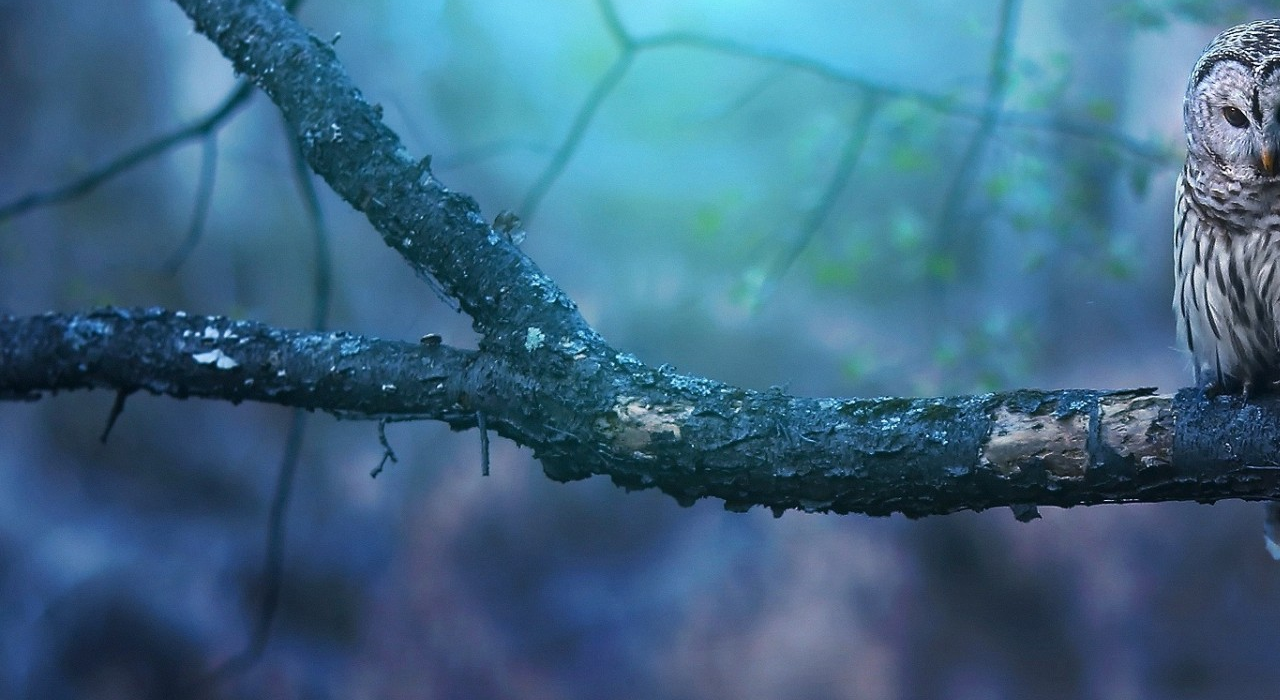
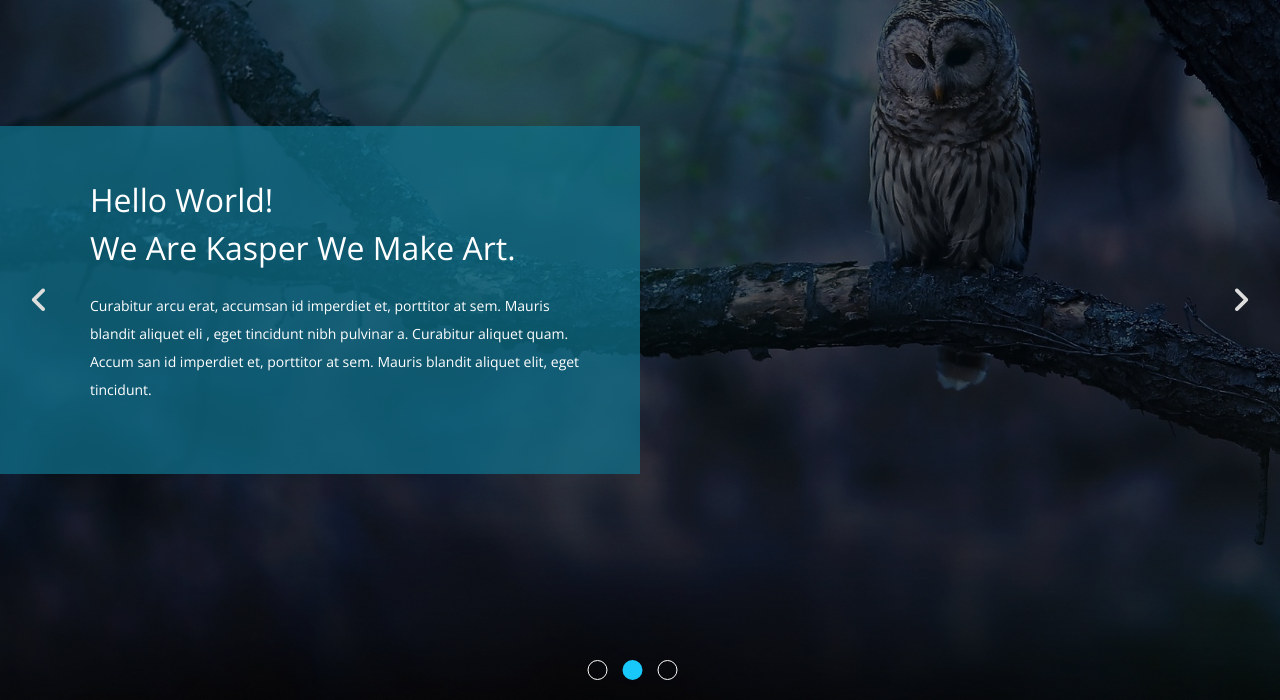
Before and after one commit to ma7moudma7joub/template2, a plain HTML site: page index.html in a window 1280 px wide. Shown: the part 100-800 px from the top of the page. Drawn offline with nearby package versions, Linux system fonts and the light colour scheme.

Commit message:
landing page finished

```diff
--- a/css/kasper.css
+++ b/css/kasper.css
@@ -66,7 +66,7 @@ a {
    background-color:#a2a2a2;
  }
   header .container img {
-    height:60px;
+    height:40px;
   }
   header .container nav {
     display: flex;
@@ -154,4 +154,86 @@ a {
   .landing {
     height: 100vh;
     background-image: url(../images/landing\ \(1\).jpg);
+    background-size:cover ;
+    position: relative;
   }
+
+  .landing .overlay {
+    position: absolute;
+    left: 0;
+    top: 0;
+    width: 100%;
+    height:100%;
+    background-color:rgb(0 0 0 / 60%);
+  }
+  .landing .text {
+    width:50%;
+    position: absolute;
+    left: 0;
+    top: 50%;
+    color: white;
+    padding: 50px;
+    display: flex;
+    justify-content: flex-end;
+    transform: translateY(-50%);
+    background-color: var(--transparent-color);
+  }
+  .landing .text .content  {
+    max-width: 500px;
+  }
+  .landing .text .content h2 {
+    font-size: 32px;
+    line-height: 1.5;
+    margin-bottom: 20px;
+    font-weight: normal;
+  }
+  .landing .text .content p {
+    font-size: 14px;
+    line-height:2;
+    padding-bottom: 20px;
+  }
+  @media (max-width:768px) {
+    .landing .text {
+      width: 100%;
+    }
+  }
+  .landing .change-background {
+    font-size: 30px;
+    color: #ddd;
+    position: absolute;
+    top: 50%;
+    transform: translateY(-50%);
+  }
+  @media (max-width:768px) {
+    .landing .change-background {
+      display: none;
+    }
+  }
+  .landing .change-background:hover {
+    color: var(--main-color);
+  }
+  .landing .arrow-left {
+    left: 30px;
+  }
+  .landing .arrow-right {
+    right:30px;
+  }
+  .landing .bullets{
+    display: flex;
+    position:absolute;
+    left:50%;
+    transform: translateX(-50%);
+    bottom:20px;
+  }
+  .landing .bullets li {
+    width: 20px;
+    margin-right: 15px;
+    height: 20px;
+    border-radius: 50%;
+    border: 1px solid white;
+    list-style: none;
+  }
+  .landing .bullets li.active {
+    background-color: var(--main-color);
+    border: none;
+  }
--- a/index.html
+++ b/index.html
@@ -15,7 +15,7 @@
 <body>
     <header>
         <div class="container">
-            <img src="images/logo.png"/>
+            <img src="images/logo1.png"/>
             <nav>
                 <i class="fas fa-bars burger"></i>
                 <ul>
@@ -57,6 +57,13 @@
                 </p>
         </div>
       </div>
+      <i class="fas fa-angle-left change-background fa-2x arrow-left"></i>
+      <i class="fas fa-angle-right change-background fa-2x arrow-right"></i>
+      <div class="bullets">
+        <li></li>
+        <li class="active"></li>
+        <li></li>
+      </div>
     </div>
 </body>
 </html>
```
Also changed, not shown: images/logo1.png (added).
